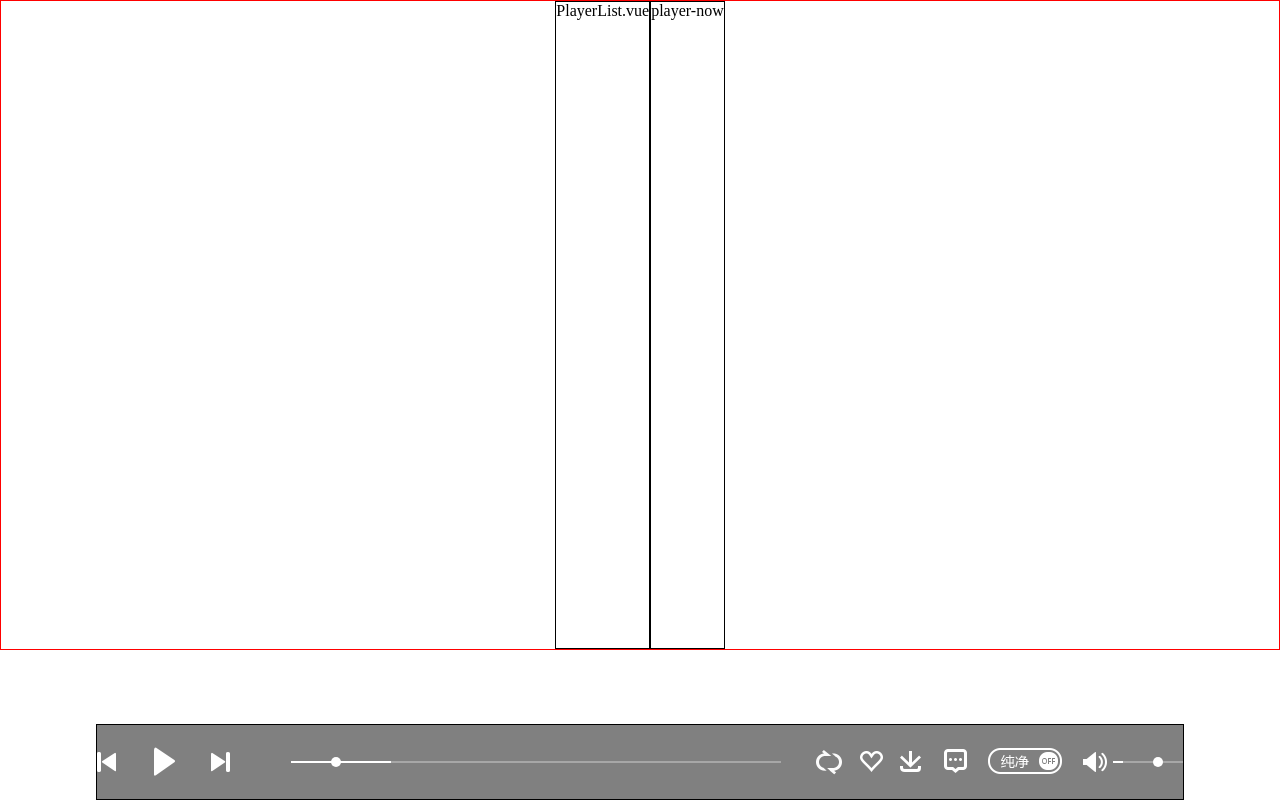
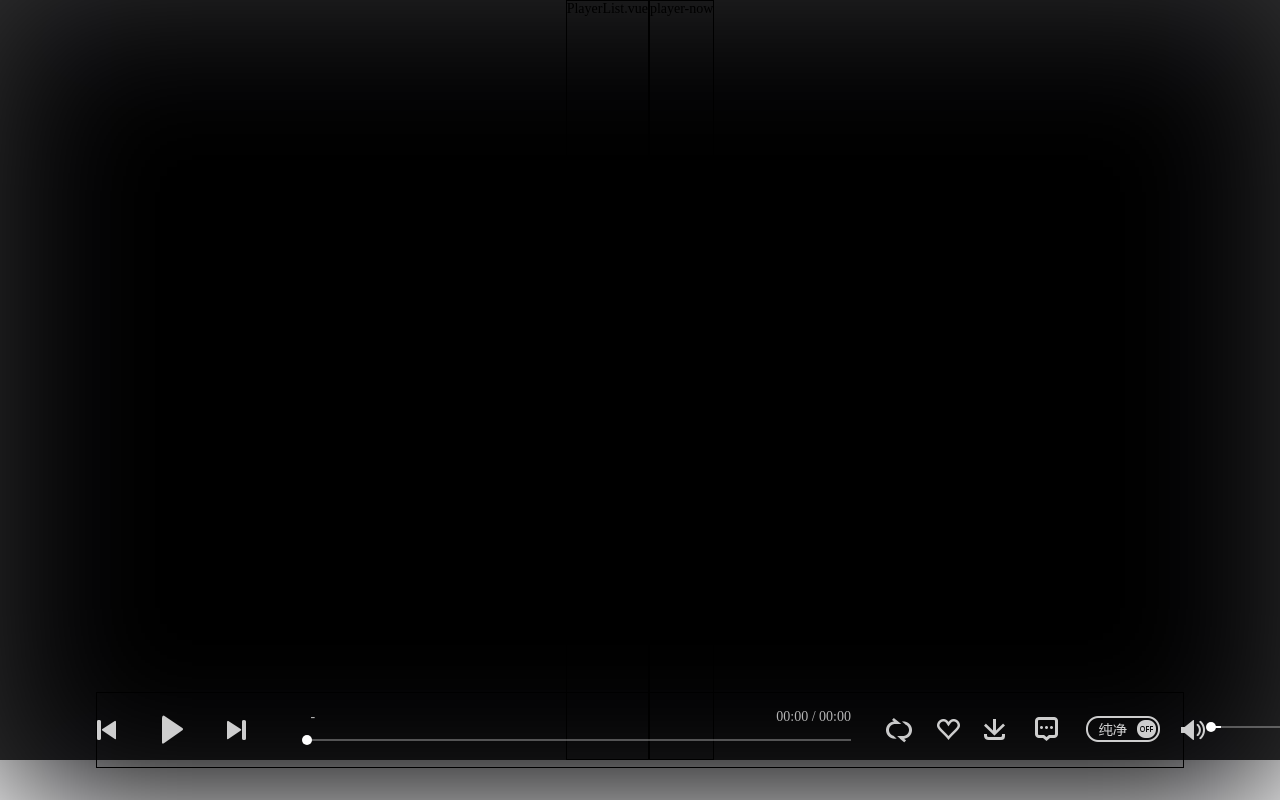
Before and after one commit to GITHUBXIONGXINOG/qqmusic, a Vue app: page /player/1 in a window 1280 px wide. Built offline with nearby package versions, Linux system fonts and the light colour scheme; no server answers.

Commit message:
37.播放界面部分2

```diff
--- a/src/assets/css/player.scss
+++ b/src/assets/css/player.scss
@@ -1,27 +1,32 @@
 .player-page{
-  border: 1px solid red;
-  height: 650px;
+  //border: 1px solid red;
+  height: 760px;
   display: flex;
   justify-content: center;
   position: relative;
+  background:rgba(0,0,0,.8);
+  font-size: 14px;
   //播放列表
   .player-list{
     border: 1px solid black;
-
+    z-index: 2;
   }
   //正在播放
   .player-now{
     border: 1px solid black;
+    z-index: 2;
 
   }
   //播放控制组件
   .player-bar{
-    background: grey;
+    //background: grey;
     border: 1px solid black;
     position: fixed;
-    bottom: 0;
+    bottom: 32px;
     width: 85%;
+    min-width: 50%;
     height: 75.68px;
+    z-index: 3;
     .audio-panel{
       //border: 1px solid blue;
       height: 100%;
@@ -34,8 +39,9 @@
         //播放按钮
         .play-btns{
           //border: 1px solid green;
-          width: 160px;
-          height: 100%;
+          //width: 160px;
+          height: 100px;
+          min-width: 160px;
           display: flex;
           justify-content: space-between;
           margin: 0 50px 0 0 ;
@@ -46,7 +52,12 @@
             align-items: center;
             i{
               display: flex;
-
+              cursor: pointer;
+              opacity: .8;
+              &:hover{
+                color: black;
+                opacity: 1;
+              }
             }
           }
           .back{
@@ -91,27 +102,35 @@
         //进度条
         .progress{
           //border: 1px solid blue;
-          width: 50%;
-          height: 2px;
+          //width: 50%;
+          height: 8px;
           //margin:0px 35px 0px 50px ;
           position: relative;
-
+          top: 13px;
+          &:hover{
+            cursor: pointer;
+          }
           //进度条总长度
           .bgSlot{
             height: 2px;
             width: 100%;
             //background: #000;
             background: rgba(255,255,255,.3);
-
+            &:hover{
+              cursor: pointer;
+            }
           }
           //已播放长度
           .overTime{
             //border: 1px solid black;
-            width: 100px;
+            //width: 100px;
             background: white;
             height: 2px;
             position: absolute;
             top: 0;
+            &:hover{
+              cursor: pointer;
+            }
           }
           //当前进度指示原点
           .currentTime{
@@ -120,19 +139,61 @@
             background: white;
             position: absolute;
             top: -4px;
-            margin-left: 40px ;
+            left: -5px;
+            //margin-left: 40px ;
             border-radius: 50%;
+            &:hover{
+              cursor: pointer;
+            }
 
           }
+          //歌曲信息
+          .songInfo{
+            position: absolute;
+            width: 100%;
+            top: -30px;
+            display: flex;
+            justify-content: space-between;
+            color: rgba(225,225,225,.8);
+            //歌曲名字和作者
+            .songTitle{
+              //border: 1px solid red;
+              max-width: 80%;
+              text-overflow: ellipsis;
+              overflow: hidden;
+              white-space: nowrap;
+             span{
+               &:hover{
+                 color: #bdbdbe;
+                 cursor: pointer;
+               }
+              }
+            }
+            //时间信息
+            .songTime{
+              //border: 1px solid red;
+              display: flex;
+              //当前时间
+              .currentTimeText{
+
+              }
+              //总时间
+              .durationTimeText{
+
+              }
+            }
+          }
+
         }
         //更多操作
         .moreOpera{
           //border: 1px solid red;
           height: 100%;
-          width: 280px;
+          min-width: 280px;
           display: flex;
           justify-content: space-between;
           margin: 0 0 0 35px;
+
           span{
             display: flex;
             align-items: center;
@@ -141,7 +202,11 @@
               //border: 1px solid red;
               background: url("../img/player@2x.png") no-repeat ;
               background-size:132px 1000px;
-
+              opacity: .8;
+              &:hover{
+                    cursor: pointer;
+                    opacity: 1;
+                  }
             }
           }
           //列表循环
@@ -217,8 +282,16 @@
               height: 25px;
               background: url("../img/player@2x.png") no-repeat 0px -142px;
               background-size:132px 1000px;
+              opacity: .8;
+              &:hover{
+                opacity: 1;
+                cursor: pointer;
               }
             }
+          }
+          .progress{
+            position: relative;
+            top: 0;
             //进度条总长度
             .bgSlot{
               width: 70px;
@@ -226,6 +299,8 @@
               position: relative;
               //border: 1px solid black;
               background: rgba(255,255,255,.3);
+              top: 0px;
+              bottom: 10px;
             }
             //已播放长度
             .overTime{
@@ -240,7 +315,36 @@
 
             }
           }
+
         }
       }
     }
   }
+
+  //背景图片
+  .background-picture{
+    border: 1px solid blue;
+    position: fixed;
+    width: 100%;
+    height: 100%;
+    overflow: hidden;
+    display: block;
+    background: #000;
+    //高斯模糊
+    filter: blur(80px);
+    //图片信息
+    img{
+      width: 100%;
+      transform: scale(1.2);
+      position: absolute;
+      top: -40%;
+      //图片亮度
+      filter: brightness(60%);
+      background: #000;
+      //阻止默认事件
+      pointer-events:none;
+    }
+
+
+  }
+}
--- a/src/components/main/player/PlayerBar.vue
+++ b/src/components/main/player/PlayerBar.vue
@@ -1,22 +1,40 @@
 <template>
-    <div class="player-bar">
+    <div class="player-bar" ref="playerBar">
         <div class="audio-panel">
             <audio  @canplay="getDuration" @timeupdate="updateTime"  :src="playerUrl"  ref="audio"></audio>
             <div class="audio-control">
                 <!--控制按钮-->
                 <div class="play-btns">
                     <span class="back"><i></i></span>
-                    <span class="startAndStop"><i></i></span>
+                    <span class="startAndStop"  @click="changeSongStatus()"><i></i></span>
                     <span class="next"><i></i></span>
                 </div>
                 <!--进度条-->
-                <div class="progress">
+                <div class="progress" @click="clickProgress()">
                     <!--进度条总长度-->
-                    <div class="bgSlot"></div>
+                    <div class="bgSlot" ref="bgSlot" @click="clickProgress()"></div>
                     <!--已播放长度-->
-                    <div class="overTime"></div>
+                    <div class="overTime" ref="overTime" @click="clickProgress()"></div>
                     <!--当前进度指示原点-->
-                    <div class="currentTime"></div>
+                    <div class="currentTime" ref="currentTime"></div>
+                    <!--歌曲信息-->
+                    <div class="songInfo">
+                        <!--歌曲名字和作者-->
+                        <div class="songTitle">
+                            <span>{{songTitle}}</span>
+                            <span>&nbsp;-&nbsp;</span>
+                            <span>{{singer}}</span>
+                        </div>
+                        <!--歌曲时间信息-->
+                        <div class="songTime">
+                            <!--当前时间-->
+                            <span class="currentTimeText">{{currentTime}}</span>
+                            <span>&nbsp;/&nbsp;</span>
+                            <!--总时间-->
+                            <span class="durationTimeText">{{duration}}</span>
+                        </div>
+                    </div>
+
                 </div>
                 <!--更多操作-->
                 <div class="moreOpera">
@@ -57,11 +75,27 @@
             playerUrl:{
                 type: String,
                 required: true
+            },
+            //歌曲标题
+            songTitle:{
+                type: String,
+                required: true
+            },
+            //歌手
+            singer:{
+                type: String,
+                required: true
             }
+
+
         },
         data(){
             return{
-
+                durationOriginal:0,//总时间初始格式
+                currentTimeOriginal:0,//当前时间初始格式
+                duration:'00:00',//总时间格式化
+                currentTime:'00:00',//当前时间格式化
+                bgSlotWidth:0,//当前背景区域的宽度
             }
         },
         methods:{
@@ -69,17 +103,79 @@
             getDuration() {
               /*  debugger
                 console.log(this.$refs.audio.duration); //此时可以获取到duration*/
-                this.duration = this.$refs.audio.duration;
+                this.durationOriginal = this.$refs.audio.duration
+                this.duration = this.timeFormat(this.durationOriginal);
             },
             //获取当前播放时间
             updateTime(e) {
-                this.currentTime = e.target.currentTime;  //获取audio当前播放时间
+                this.currentTimeOriginal = e.target.currentTime
+                this.currentTime = this.timeFormat(this.currentTimeOriginal);  //获取audio当前播放时间
             },
+            //播放暂停歌曲
+            changeSongStatus(){
+                let audio =this.$refs.audio//获取audio
+                if (audio.paused){//如果暂停状态
+                    audio.play()  //调用播放
+                }else {             //如果播放状态
+                        audio.pause()   //调用暂停
+                }
+            },
+            //当前进度条
+            currentProgress(){
+                // debugger
+                //走过长度
+                let length = (this.currentTimeOriginal/this.durationOriginal)*this.bgSlotWidth
+                let over = this.$refs.overTime
+                    over.style.width=length+'px'
+                //指示圆点
+                let currentTime = this.$refs.currentTime
+                    currentTime.style.left=(length-5)+'px'
+            },
+            //点击进度条
+            clickProgress(event){
+                const e = event || window.event
+                let through = (e.offsetX/this.bgSlotWidth)*100
+                this.$refs.overTime.style.width=e.offsetX+'px'
+                this.$refs.currentTime.style.left=(e.offsetX-5)+'px'
+              /*  this.$refs.audio.currentTime = (e.offsetX/this.bgSlotWidth)
+                debugger
+                console.log(this.$refs.audio.currentTime);*/
+                this.$refs.audio.currentTime=(through/100)*this.durationOriginal
+            },
+            //进度条初始化
+            progressInit(){
+                this.bgSlotWidth = (document.body.clientWidth)*.425
+                this.$refs.bgSlot.style.width=  this.bgSlotWidth + 'px'
+
+            },
+
+
+
+
         },
         created() {
 
         },
+        computed:{
+            //时间格式化
+            timeFormat(){
+                return function (val) {
+                    // debugger
+                    let min = Math.floor(val/60)
+                    let s = Math.floor(val%60)
+                    min = min<10 ? '0'+min : min
+                    s = s<10 ? '0'+s : s
+                    return min + ':' + s
+                }
+            }
+        },
         mounted() {
+            //进度条初始化
+            this.progressInit()
+            //监听浏览器的窗口缩放事件window.onresize
+            window.onresize = ()=> {
+                this.progressInit();
+            }
 
         },
         watch:{
@@ -88,9 +184,13 @@
                     //通过$refs获取到audio标签,并使用play()进行播放
                     this.$refs.audio.play()
                 })
-
-
-            }
+            },
+            //监视当前时间变化
+            currentTime(val){
+                this.$nextTick(item=>{
+                    this.currentProgress()
+                })
+            },
 
         },
     }
--- a/src/views/musicHall/playrer/PlayerPage.vue
+++ b/src/views/musicHall/playrer/PlayerPage.vue
@@ -8,7 +8,12 @@
         <!-- 播放控制组件-->
         <player-bar
             :playerUrl="songPlayerUrl"
+            :songTitle="songTitle"
+            :singer="singer"
         />
+        <div class="background-picture">
+            <img :src="songPicture" alt="" @click.prevent>
+        </div>
 
     </div>
 </template>
@@ -27,31 +32,49 @@
         },
         data(){
             return{
-              songPlayerUrl:'',
+                songPlayerUrl:'',//歌曲播放
+                songInfoUrl:'',//歌曲信息
+                songPicture:'',//歌曲图片
+                songTitle:'',//歌曲标题
+                singer:'',//歌手
             }
         },
         methods:{
           async fetchPlayerApi(){
               //歌曲播放url
-              let url = '/api/song/urls?id='+this.songId
-              const res = await this.$http.get(url)
-              this.songPlayerUrl = res.data.data
+              let playerUrl = '/api/song/urls?id='+this.songId
+              const resOfPlayer = await this.$http.get(playerUrl)
+              this.songPlayerUrl = resOfPlayer.data.data
               this.songPlayerUrl = (Object.values(this.songPlayerUrl))[0]
 
-          }
+              //歌曲信息
+              let songInfoUrl = '/api/song?songmid='+this.songId
+              const resOfSongInfo = await this.$http.get(songInfoUrl)
+              this.songInfoUrl = resOfSongInfo.data.data
+              this.songPicture =  `https://y.gtimg.cn/music/photo_new/T002R300x300M000${this.songInfoUrl.track_info.album.mid}.jpg`
+              this.songTitle =  this.songInfoUrl.track_info.title
+              this.singer =  this.songInfoUrl.track_info.singer[0].name
+          },
+
 
         },
         created() {
            this.fetchPlayerApi()
 
         },
+
+        mounted() {
+
+        },
+
         watch:{
-            songI:{
+            songId:{
                 handler:function () {
                     this.fetchPlayerApi()
                 },
                 deep:true
-            }
+            },
+
         },
         components:{
             PlayerList,//播放列表
--- a/vue.config.js
+++ b/vue.config.js
@@ -5,8 +5,8 @@ module.exports = {
         // lintOnSave: false, //是否开启eslint
         proxy:{
             '/api':{ //匹配 /api
-                target:'https://api.qq.jsososo.com', //匹配 /api 后转换的地址
-                // target:'http://www.cqxiong.ml:3300', //匹配 /api 后转换的地址
+                // target:'https://api.qq.jsososo.com', //匹配 /api 后转换的地址
+                target:'http://www.cqxiong.ml:3300', //匹配 /api 后转换的地址
                 changeOrigin: true,//运行跨域
                 ws:true,
                 secure:false,
```
Lines whose indentation alone changed are shown as unchanged.
